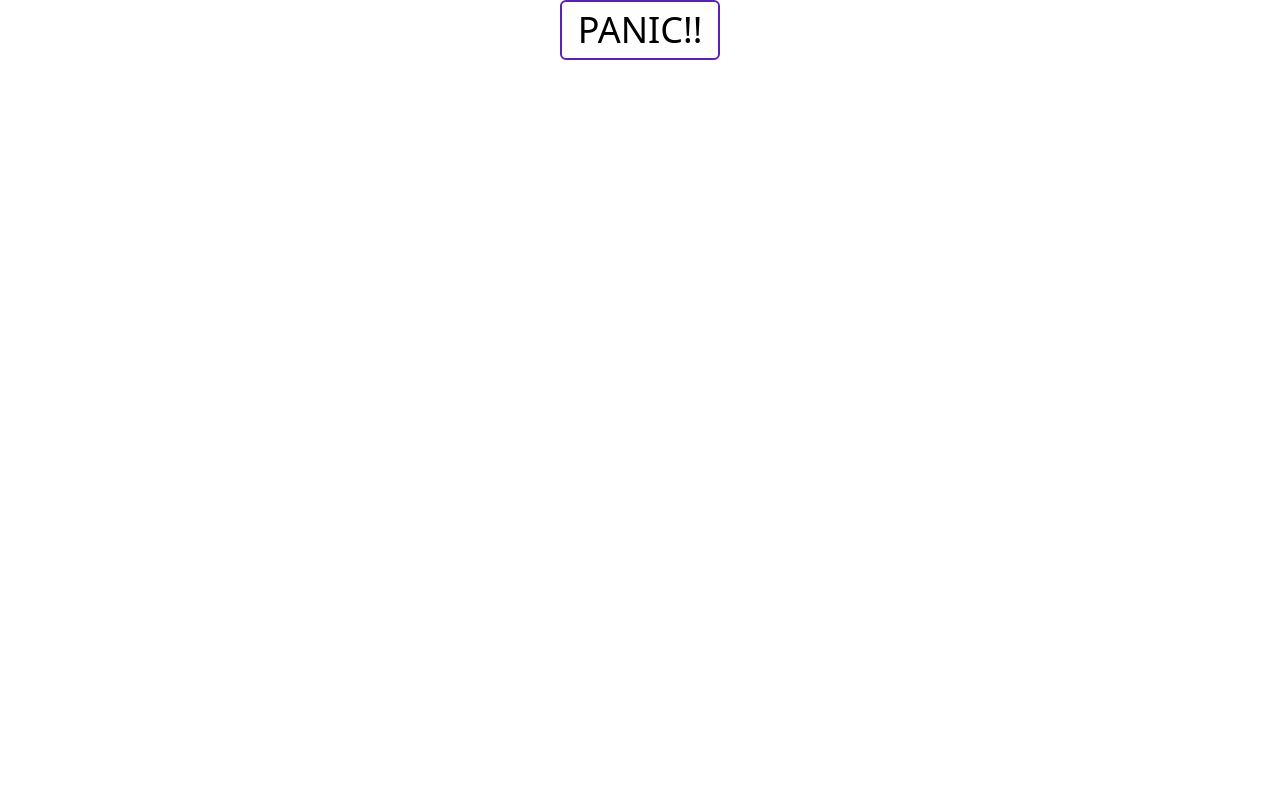
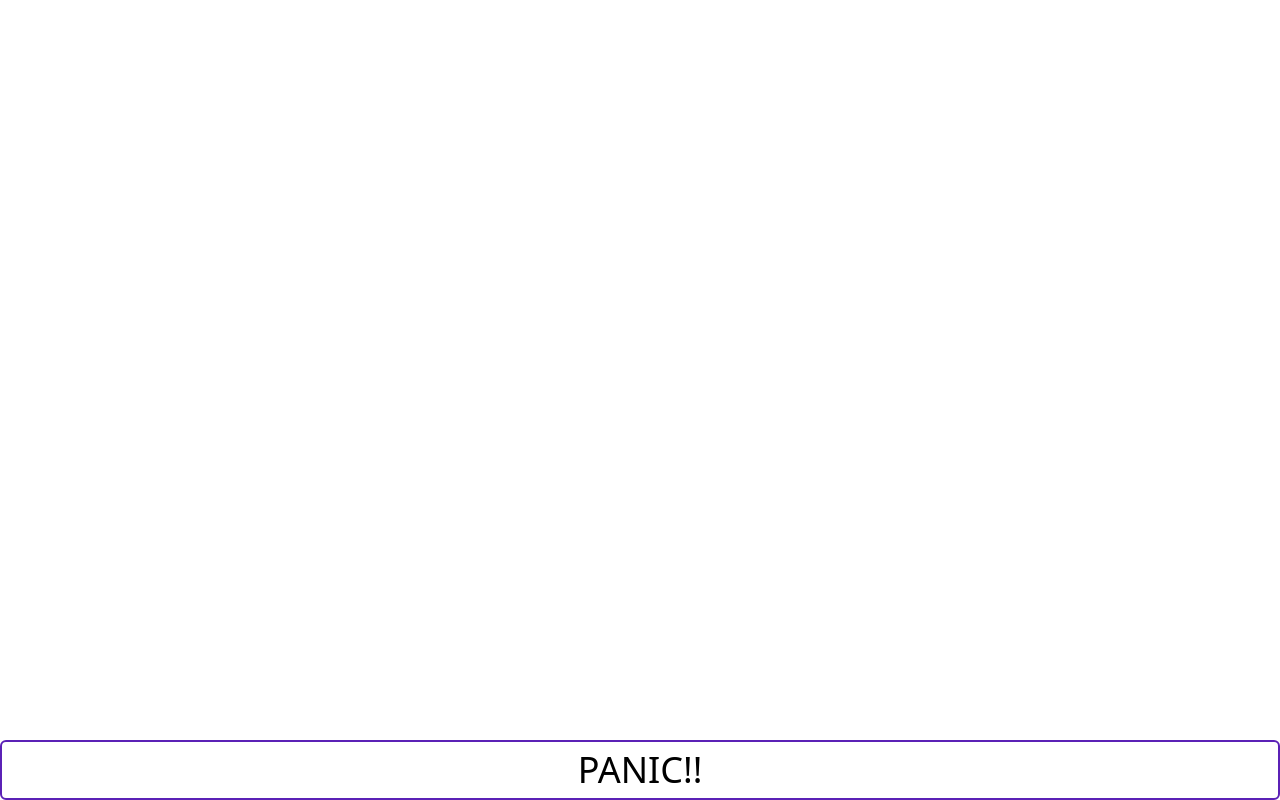
Before and after one commit to simone98dm/panic-button-fe, a Nuxt app: page / in a window 1280 px wide. Built offline with nearby package versions, Linux system fonts and the light colour scheme.

Commit message:
some fixes

```diff
--- a/pages/index.vue
+++ b/pages/index.vue
@@ -1,25 +1,26 @@
 <template>
   <div
-    class="container mx-auto items-center justify-center content-center max-width-sm text-center"
+    class="container mx-auto items-center justify-center content-center max-width-sm text-center mb-0"
   >
-    <span>{{ text }}</span>
     <button
-      class="border-2 border-purple-800 text-black px-4 py-2 rounded-md text-1xl font-medium hover:bg-purple-600 transition duration-300 hover:text-white text-4xl"
+      class="border-2 border-purple-800 text-black px-4 py-2 rounded-md text-1xl font-medium hover:bg-purple-600 transition duration-300 hover:text-white text-4xl w-full absolute inset-x-0 bottom-0"
       @click="callTheAlarm"
     >
       PANIC!!
     </button>
+    <span class="w-full text-4xl m-8 w-32 h-32 mx-auto">{{ this.text }}</span>
   </div>
 </template>
 
 <script lang="ts">
-import { AxiosResponse } from 'axios'
 import Vue from 'vue'
 
 export default Vue.extend({
   name: 'IndexPage',
-  data: {
-    text: '',
+  data() {
+    return {
+      text: '',
+    }
   },
   methods: {
     async callTheAlarm() {
@@ -34,7 +35,7 @@ export default Vue.extend({
       this.text = available[random]
     },
     generateRandom(limit: number) {
-      return Math.floor(Math.random() * (limit + 1))
+      return Math.floor(Math.random() * (limit - 1))
     },
   },
 })
```
